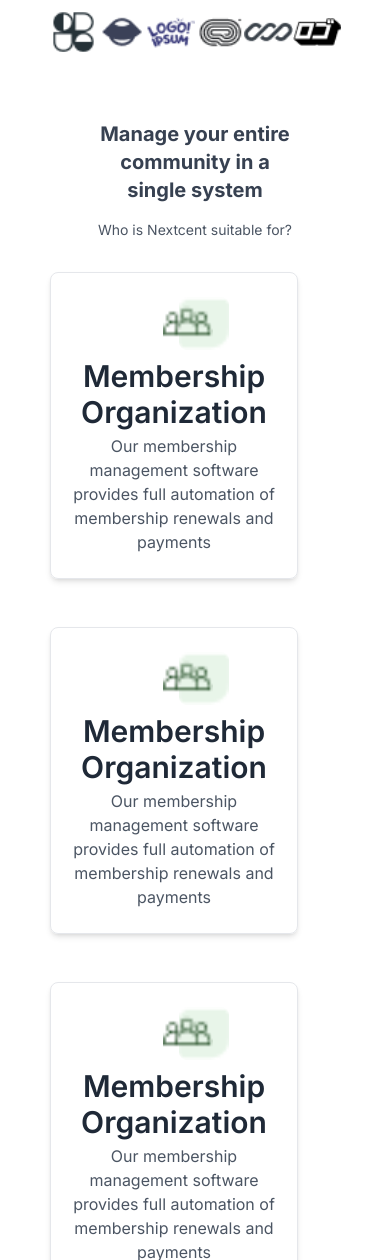
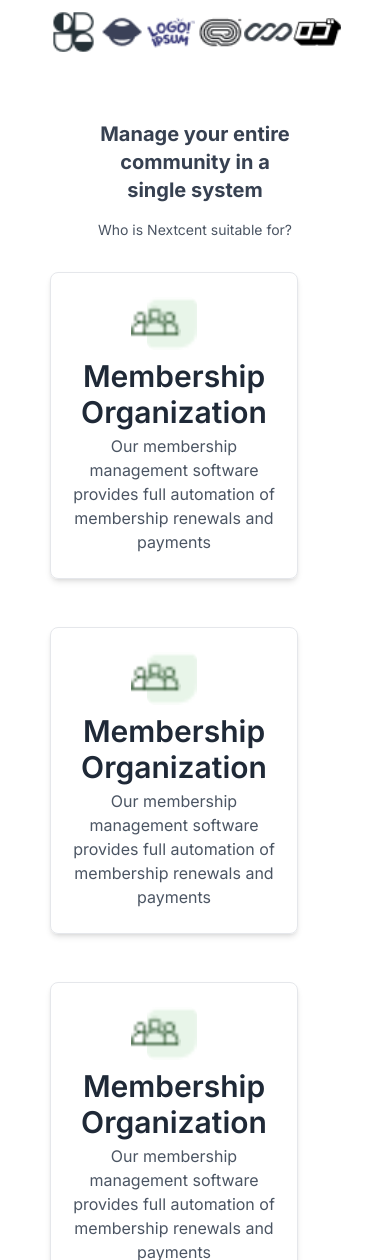
Before and after one commit to Shareefi619/figmaClone, a Next.js app: page / in a window 390 px wide. Shown: the part 712-1972 px from the top of the page. Built offline with nearby package versions, Linux system fonts and the light colour scheme.

Commit message:
last commit: final resonsive

```diff
--- a/src/app/component/managesystem/index.tsx
+++ b/src/app/component/managesystem/index.tsx
@@ -24,14 +24,14 @@ export default function ManageSystem() {
               alt="img1"
               width={50}
               height={50}
-              className="mb-2 rounded-lg mx-28 2xl:mx-40 lg:mx-24 md:mx-14 sm:mx-5"
+              className="mb-2 rounded-lg mx-20 2xl:mx-40 lg:mx-24 md:mx-14 sm:mx-5"
             />
             <Image
               src={peop}
               alt="img1"
               width={50}
               height={50}
-              className="mb-2 mx-28 rounded-lg lg:mx-24 2xl:mx-40 absolute top-0 lg:right-0 -left-4 z-10 md:mx-14 sm:mx-5"
+              className="mb-2 mx-20 rounded-lg lg:mx-24 2xl:mx-40 absolute top-0 lg:right-0 -left-4 z-10 md:mx-14 sm:mx-5"
             />
           </div>
           <h2 className="text-3xl font-semibold mb-1 font-inter text-gray-800 text-center md:text-xl sm:text-sm">
@@ -50,14 +50,14 @@ export default function ManageSystem() {
               alt="img1"
               width={50}
               height={50}
-              className="mb-2 mx-28 rounded-lg 2xl:mx-40 lg:mx-24 md:mx-14 sm:mx-5"
+              className="mb-2 mx-20 rounded-lg 2xl:mx-40 lg:mx-24 md:mx-14 sm:mx-5"
             />
             <Image
               src={peop}
               alt="img1"
               width={50}
               height={50}
-              className="mb-2 mx-28 rounded-lg lg:mx-24 2xl:mx-40 absolute top-0 lg:right-0 -left-4 z-10 md:mx-14 sm:mx-5"
+              className="mb-2 mx-20 rounded-lg lg:mx-24 2xl:mx-40 absolute top-0 lg:right-0 -left-4 z-10 md:mx-14 sm:mx-5"
             />
           </div>
           <h2 className="text-3xl font-semibold mb-1 font-inter text-gray-800 text-center lg:text-2xl lg:leading-6 md:text-xl sm:text-sm">
@@ -76,14 +76,14 @@ export default function ManageSystem() {
               alt="img1"
               width={50}
               height={50}
-              className="mb-2 mx-28 rounded-lg 2xl:mx-40 lg:mx-24 md:mx-24 sm:mx-5"
+              className="mb-2 mx-20 rounded-lg 2xl:mx-40 lg:mx-24 md:mx-24 sm:mx-5"
             />
             <Image
               src={peop}
               alt="img1"
               width={50}
               height={50}
-              className="mb-2 mx-28 rounded-lg 2xl:mx-40 lg:mx-24 absolute lg:right-0 top-0 -left-4 z-10 md:mx-14 sm:mx-5"
+              className="mb-2 mx-20 rounded-lg 2xl:mx-40 lg:mx-24 absolute lg:right-0 top-0 -left-4 z-10 md:mx-14 sm:mx-5"
             />
           </div>
           <h2 className="text-3xl font-semibold mb-1 font-inter text-gray-800 text-center lg:text-2xl lg:leading-6 md:text-xl sm:text-sm">
```
